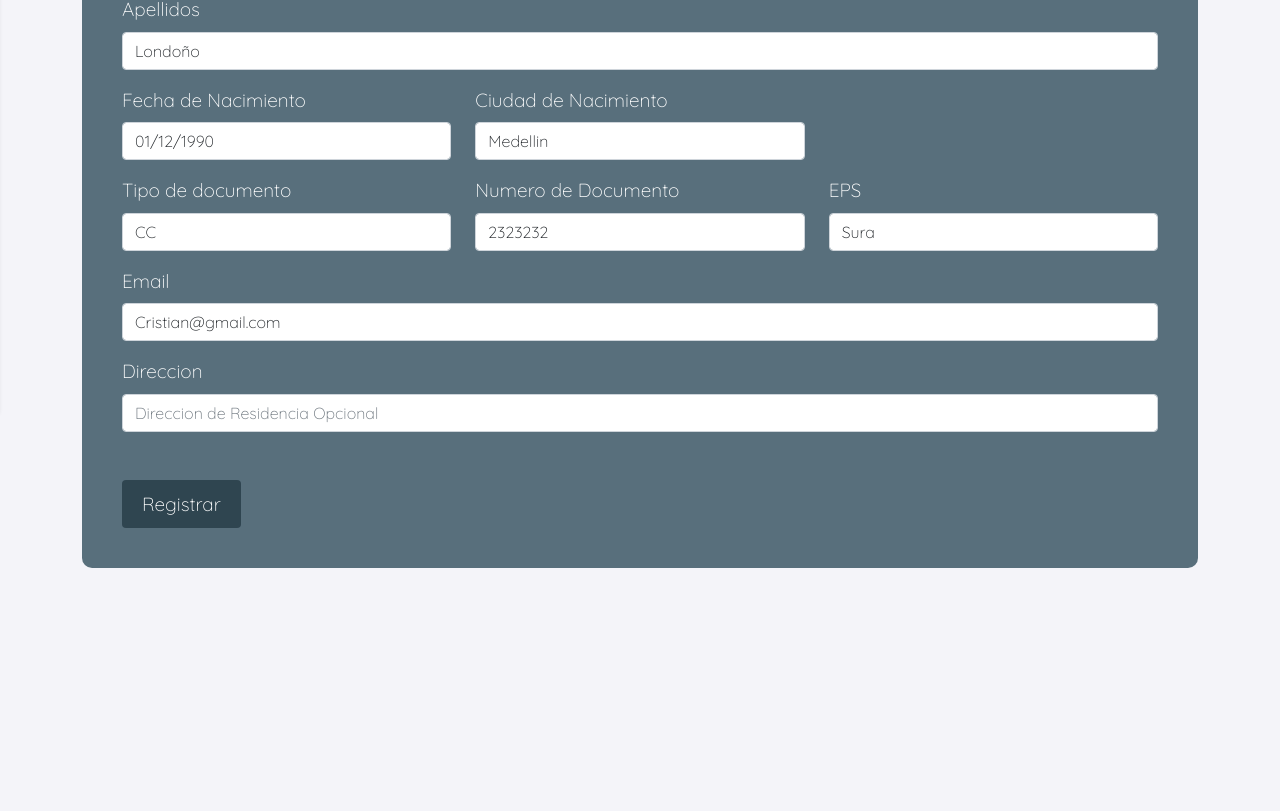
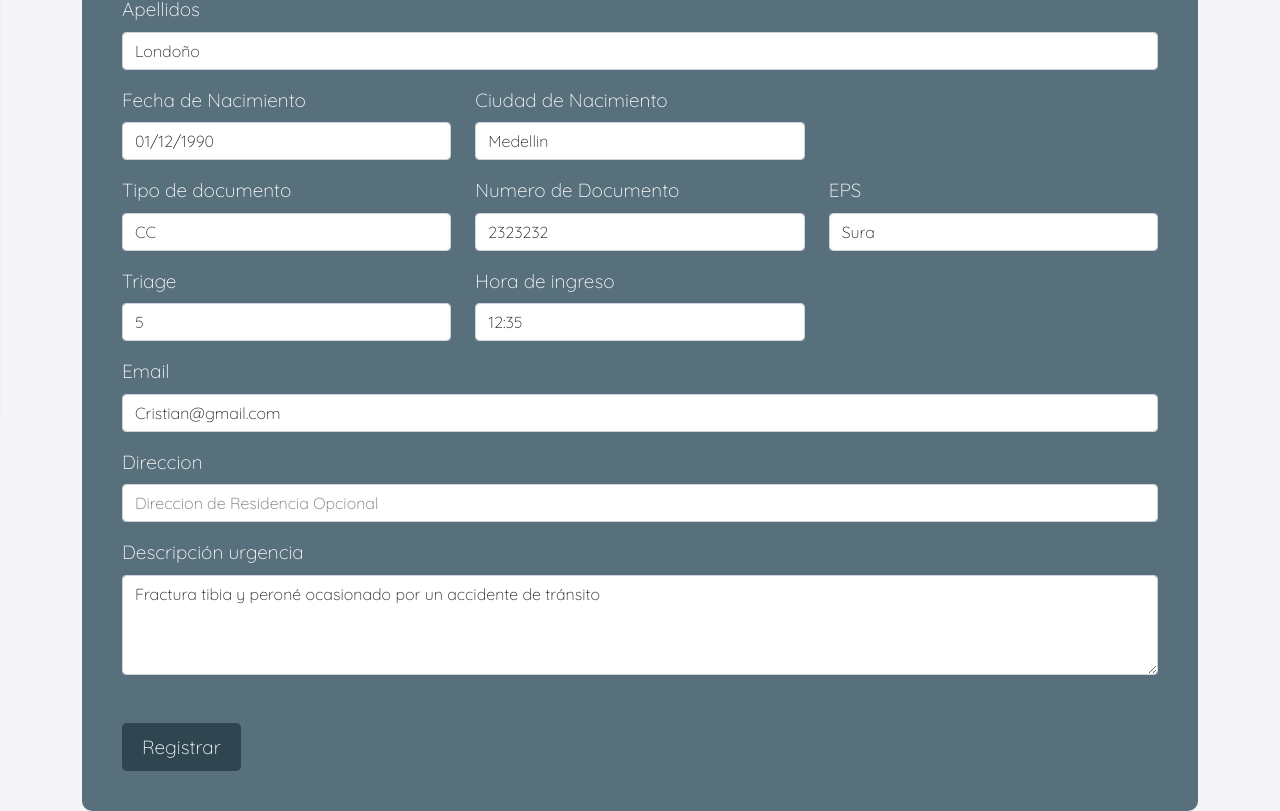
Before and after one commit to yeidigomez/Triage_hospital_20211, a React (Create React App) app: page /ingreso-paciente/8 in a window 1280 px wide. Shown: the part 387-1198 px from the top of the page. Before the commit the page ends 955 px from the top, so only its background shows below. Built offline with nearby package versions, Linux system fonts and the light colour scheme.

Commit message:
Guardar paciente

```diff
--- a/public/json/8.json
+++ b/public/json/8.json
@@ -7,5 +7,8 @@
     "Ciudad": "Medellin",
     "Fecha": "01/12/1990",
     "EPS": "Sura",
-    "Email":"Cristian@gmail.com"
+    "Email":"Cristian@gmail.com",
+    "Triage":"5",
+    "Hora": "12:35",
+    "Descripcion":"Fractura tibia y peroné ocasionado por un accidente de tránsito"
   }
--- a/src/App.js
+++ b/src/App.js
@@ -32,10 +32,10 @@ function App() {
           <Layout path="/paciente/:id">
             <Paciente />
           </Layout>
-
           <Layout path="/ingreso-paciente/:id?">
             <IngresoPaciente />
           </Layout>
+
           <Layout path="/Buscar-Paciente/:id?">
             <BusquedaPaciente />
           </Layout>
--- a/src/components/BusquedaPaciente/BusquedaPaciente.js
+++ b/src/components/BusquedaPaciente/BusquedaPaciente.js
@@ -1,38 +1,18 @@
 import "./BusquedaPaciente.css"; //importar el css
 import Form from "react-bootstrap/Form";
-import Row from "react-bootstrap/Row";
-import Col from "react-bootstrap/Col";
+
 import Button from "react-bootstrap/Button";
-import Spinner from "react-bootstrap/Spinner";
+
 import FormControl from "react-bootstrap/FormControl";
 import InputGroup from "react-bootstrap/InputGroup";
-import React, { useReducer, useEffect } from "react";
-import { useParams } from "react-router-dom";
 
-const formReducer = (state, data) => {
-    if (data.isEvent) {
-      return {
-        ...state,
-        [data.name]: data.value,
-      };
-    }
-    return {
-      ...data,
-    };
-  };
+
 
 
 function BusquedaPaciente() {
-    const { id } = useParams();
-    const [formData, setFormData] = useReducer(formReducer, {});
 
-    useEffect(() => {
-      if (id) {
-        fetch(`http://localhost:3000/json/${id}.json`)
-          .then((response) => response.json())
-          .then((data) => setFormData(data));
-      }
-    }, [id]);
+
+
 
 
     return (
--- a/src/components/IngresoPaciente/IngresoPaciente.js
+++ b/src/components/IngresoPaciente/IngresoPaciente.js
@@ -6,6 +6,7 @@ import Button from "react-bootstrap/Button";
 // import Input from "react-bootstrap/input";
 import React, { useReducer, useEffect } from "react";
 import { useParams } from "react-router-dom";
+
 
 // async function guardarPelicula(pelicula, id) {
 //   let url = 'http://localhost:8080/guardar-pelicula';
@@ -33,7 +34,7 @@ const formReducer = (state, data) => {
   };
 };
 
-function GuardarPelicula() {
+function GuardarPaciente() {
   const { id } = useParams();
   const [formData, setFormData] = useReducer(formReducer, {});
 
@@ -182,6 +183,43 @@ function GuardarPelicula() {
           </Form.Group>
         </Row>
 
+        <Row>
+          <Form.Group
+            as={Col}
+            sm="12"
+            md="6"
+            lg="4"
+            className="mb-3"
+            controlId="formGroupNacimiento"
+          >
+            <Form.Label>Triage</Form.Label>
+          <Form.Control
+            type="text"
+            placeholder="Ingrese el triage del paciente"
+            name="Triage"
+            onChange={handleChange}
+            value={formData.Triage}
+          />
+          </Form.Group>
+          {/* <div className="d-flex justify-content-xxl-between"> */}
+          <Form.Group
+            as={Col}
+            sm="12"
+            md="6"
+            lg="4"
+            className="mb-3"
+            controlId="formGroupCiudad"
+          >
+            <Form.Label>Hora de ingreso</Form.Label>
+          <Form.Control
+            type="text"
+            placeholder="Ingrese la hora de ingreso del Paciente"
+            name="Hora"
+            onChange={handleChange}
+            value={formData.Hora}
+          />
+          </Form.Group>
+        </Row>
 
         <Form.Group className="mb-3" controlId="formGroupEMail">
           <Form.Label>Email</Form.Label>
@@ -200,9 +238,21 @@ function GuardarPelicula() {
           <Form.Control placeholder="Direccion de Residencia Opcional" />
         </Form.Group>
 
+        <Form.Group className="mb-3" controlId="floatingTextarea2" label="Descripción urgencia">
+        <Form.Label>Descripción urgencia</Form.Label>
+          <Form.Control
+            as="textarea"
+            placeholder="Descripción urgencia opcional"
+            style={{ height: '100px' }}
+            name="Descripcion"
+            onChange={handleChange}
+            value={formData.Descripcion}
+          />
+        </Form.Group>
 
         </Form.Group>
-        <Button variant="primary" type="submit">
+
+        <Button variant="secondary" size="lg" type="submit">
           Registrar
         </Button>
       </Form>
@@ -211,4 +261,4 @@ function GuardarPelicula() {
 }
 
 
-export default GuardarPelicula;
+export default GuardarPaciente;
```
Also changed, not shown: public/json/peliculas.json (+13 -9 lines).
